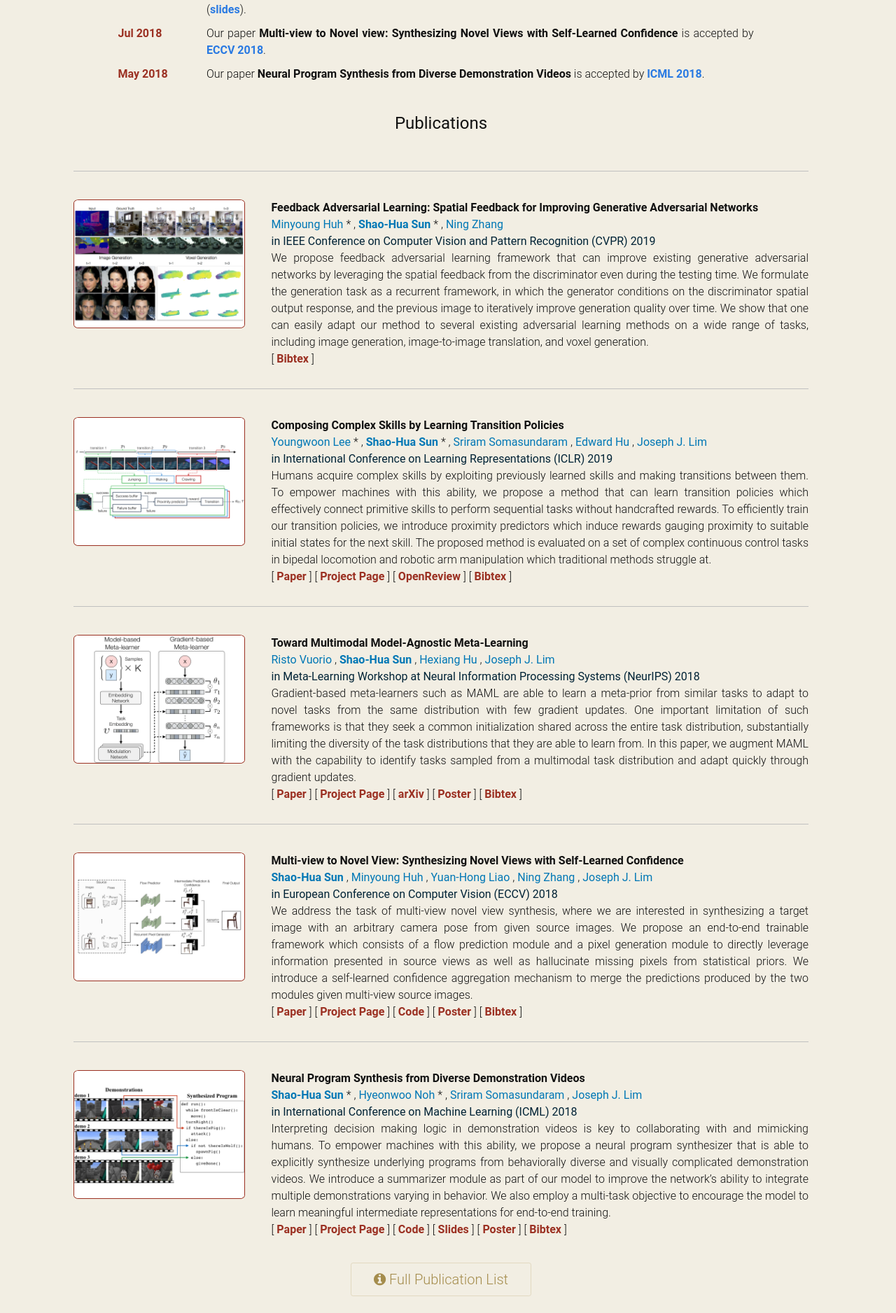
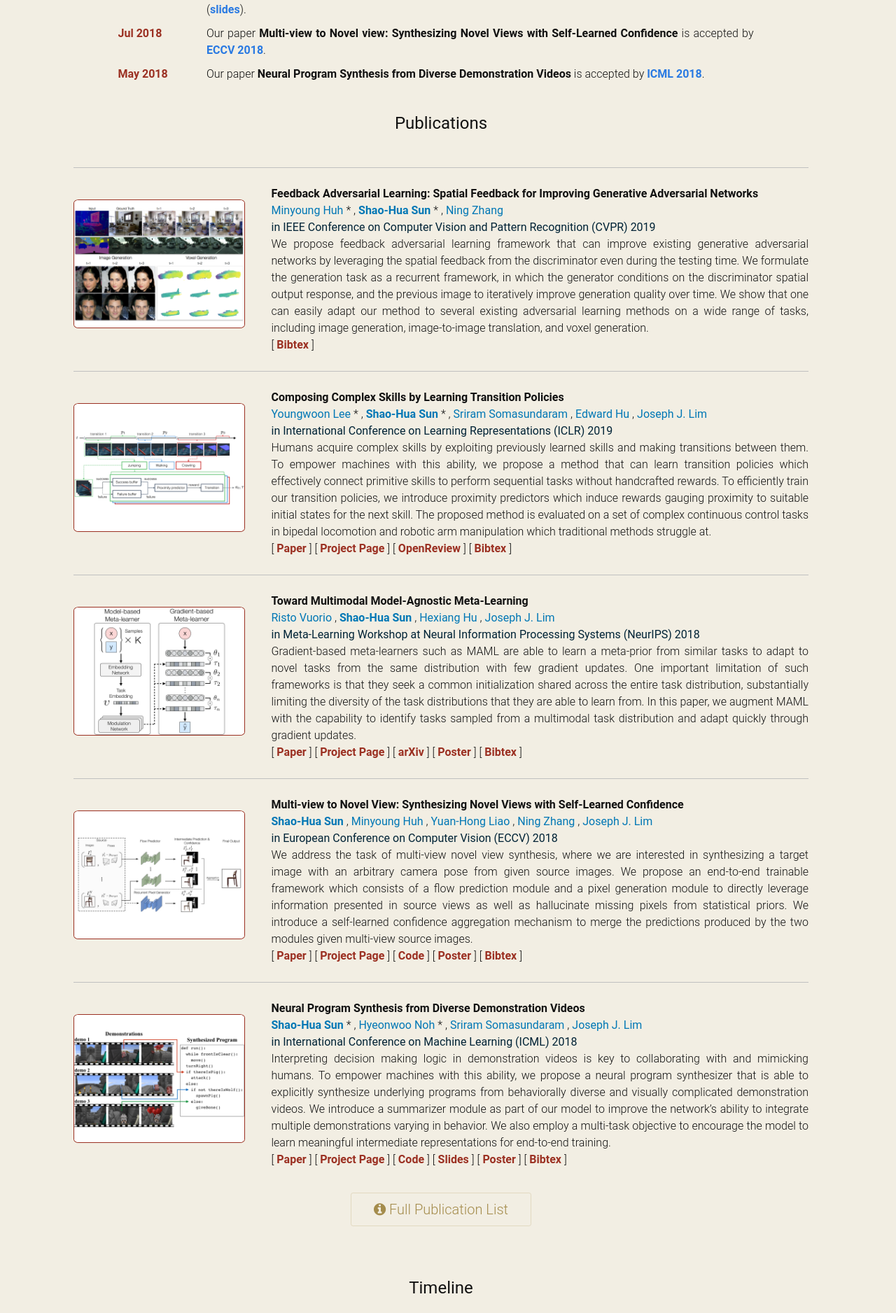
Before and after one commit to shaohua0116/shaohua0116.github.io, a Jekyll site: the page built from index.html, in a window 1280 px wide. Shown: the part 825-2701 px from the top of the page at 70% size. Built offline with Jekyll 4.4.1, drawn with Linux system fonts in a browser that asks for light colours; some web fonts are replaced.

Commit message:
fix pub margin top and bottom

```diff
--- a/_sass/_publications.scss
+++ b/_sass/_publications.scss
@@ -15,9 +15,10 @@ $border-width: 1px;
   border-top:     thin solid #c0c0c0;
   radius:         55px;
   float:          left !important;
-  margin-top:     #{$spacing-unit};
-  margin-top:     30px;
-  padding-top:    #{$spacing-unit};
+  // margin-top:     #{$spacing-unit};
+  margin-top:     25px;
+  // margin-bottom:  5px;
+  padding-top:    25px; //#{$spacing-unit};
   overflow:       auto;
 }
 
@@ -28,13 +29,17 @@ $border-width: 1px;
   text-align:    center;
   margin-left:   auto;
   margin-right:  auto;
+  margin-top:     20px;
 }
 
 .pub-left > .intro-img {
   width:          320px;
   border:   1px solid $red-color-dark;
-
   border-radius:  3%;
+  @include media-query($on-palm) {
+    margin-top:     -10px;
+    margin-bottom:  10px;
+  }
 }
 
 .pub-left > .frame {
@@ -116,24 +121,6 @@ $border-width: 1px;
   font-size:      16px;
 }
 
-// .pub-right > .publish > .status {
-//   color:          $red-color-dark;
-//   font-weight:    800;
-//   font-size:      16px;
-//   @include media-query($on-palm) {
-//     display: none;
-//   }
-// }
-
-// .pub-right > .publish > .place {
-//   color:          $blue-color;
-//   font-weight:    500;
-//   font-size:      16px;
-//   @include media-query($on-palm) {
-//     display: none;
-//   }
-// }
-
 ul.main-nav {
        display: inline-block; /* fixes that spacing issue */
        margin: 0; /* cancels out unwanted margin */
```
